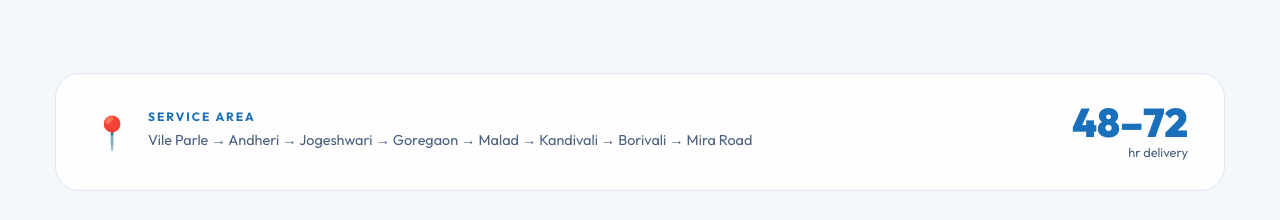
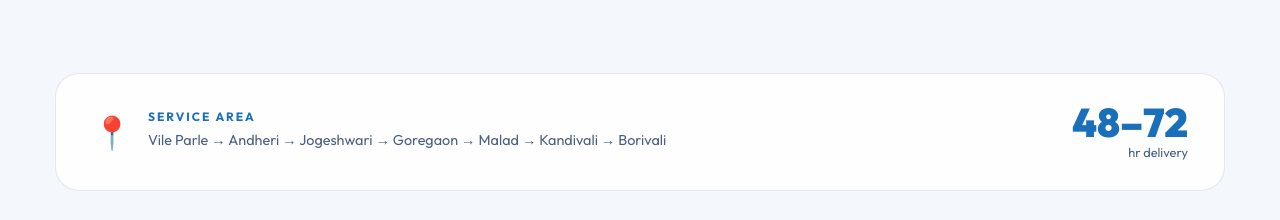
Before and after one commit to mxnxsh/super-dry, a React (Vite) app: page / in a window 1280 px wide. Shown: the part 3820-4040 px from the top of the page. Built offline with nearby package versions, Linux system fonts and the light colour scheme.

Commit message:
feat: add Trust section component and update site favicon

```diff
--- a/index.html
+++ b/index.html
@@ -3,7 +3,7 @@
 
 <head>
   <meta charset="UTF-8" />
-  <link rel="icon" type="image/svg+xml" href="/assets/images/hanger.svg" />
+  <link rel="icon" type="image/svg+xml" href="/assets/images/logo.png" />
   <meta name="viewport" content="width=device-width, initial-scale=1.0" />
   <meta name="description"
     content="SuperDry Laundry — Premium laundry and dry cleaning delivered to your doorstep in 48–72 hrs. Serving Vile Parle to Borivali." />
--- a/src/components/Trust.jsx
+++ b/src/components/Trust.jsx
@@ -47,7 +47,7 @@ export default function Trust() {
             <div className="trust__coverage-icon">📍</div>
             <div>
               <h3 className="trust__coverage-title">Service Area</h3>
-              <p className="trust__coverage-text">Vile Parle → Andheri → Jogeshwari → Goregaon → Malad → Kandivali → Borivali → Mira Road</p>
+              <p className="trust__coverage-text">Vile Parle → Andheri → Jogeshwari → Goregaon → Malad → Kandivali → Borivali</p>
             </div>
           </div>
           <div className="trust__coverage-right">
```
